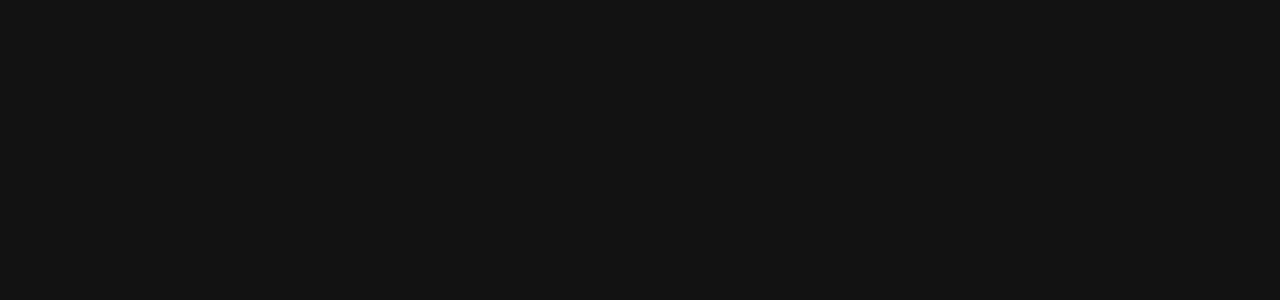
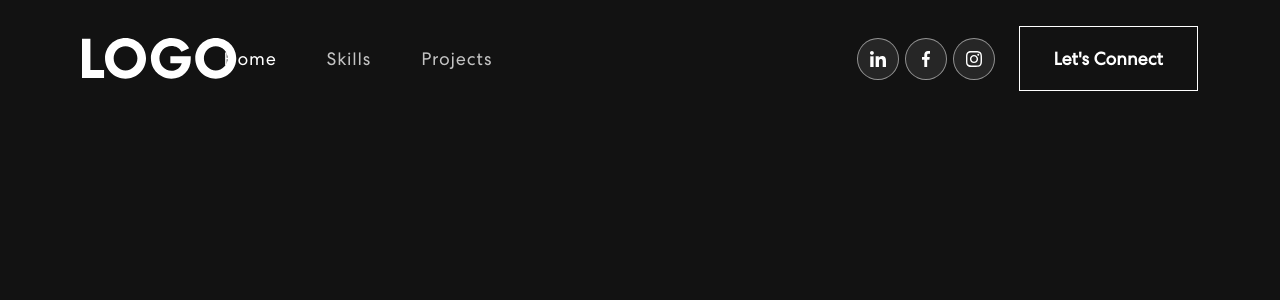
Before and after one commit to LateInGame/react-app, a React (Create React App) app: page / in a window 1280 px wide. Shown: the top 300 px of the page. Built offline with nearby package versions, Linux system fonts and the light colour scheme.

Commit message:
navbar working on localhost:3000

```diff
--- a/src/App.css
+++ b/src/App.css
@@ -82,3 +82,152 @@ h1, h2, h3, h4, h5, h6 {
     transform: rotate(360deg);
   }
 }
+
+/************ Navbar Css ************/
+nav.navbar {
+  padding: 18px 0;
+  position: fixed;
+  width: 100%;
+  top: 0;
+  z-index: 9999;
+  transition:  0.32s ease-in-out;
+}
+nav.navbar.scrolled {
+  padding: 0px 0;
+  background-color: #121212;
+}
+nav.navbar a.navbar-brand {
+    width: 9%;
+}
+nav.navbar .navbar-nav .nav-link.navbar-link {
+  font-weight: 400;
+  color: #fff !important;
+  letter-spacing: 0.8px;
+  padding: 0 25px;
+  font-size: 18px;
+  opacity: 0.75;
+}
+nav.navbar .navbar-nav a.nav-link.navbar-link:hover,
+nav.navbar .navbar-nav a.nav-link.navbar-link.active {
+    opacity: 1;
+}
+span.navbar-text {
+    display: flex;
+    align-items: center;
+}
+.social-icon {
+    display: inline-block;
+    margin-left: 14px;
+}
+.social-icon a {
+    width: 42px;
+    height: 42px;
+    background: rgba(217, 217, 217, 0.1);
+    display: inline-flex;
+    border-radius: 50%;
+    margin-right: 6px;
+    align-items: center;
+    justify-content: center;
+    line-height: 1;
+    border: 1px solid rgba(255, 255, 255, 0.5);
+}
+.social-icon a::before {
+    content: "";
+    width: 42px;
+    height: 42px;
+    position: absolute;
+    background-color: #ffffff;
+    border-radius: 50%;
+    transform: scale(0);
+	transition: 0.3s ease-in-out;
+}
+.social-icon a:hover::before {
+    transform: scale(1);
+}
+.social-icon a img {
+	width: 40%;
+	z-index: 1;
+	transition: 0.3s ease-in-out;
+}
+.social-icon a:hover img {
+	filter: brightness(0) saturate(100%) invert(0%) sepia(7%) saturate(98%) hue-rotate(346deg) brightness(95%) contrast(86%);
+}
+.navbar-text button {
+  font-weight: 700;
+  color: #fff;
+  border: 1px solid #fff;
+  padding: 18px 34px;
+  font-size: 18px;
+  margin-left: 18px;
+	position: relative;
+	background-color: transparent;
+	transition: 0.3s ease-in-out;
+}
+.navbar-text button span {
+  z-index: 1;
+}
+.navbar-text button::before {
+  content: "";
+  width: 0%;
+  height: 100%;
+  position: absolute;
+  background-color: #fff;
+  left: 0;
+  top: 0;
+  z-index: -1;
+  transition: 0.3s ease-in-out;
+}
+.navbar-text button:hover {
+  color: #121212;
+}
+.navbar-text button:hover::before {
+	content: "";
+	width: 100%;
+	height: 100%;
+	position: absolute;
+}
+nav.navbar .navbar-toggler:active,
+nav.navbar .navbar-toggler:focus {
+	outline: none;
+    box-shadow: none;
+}
+nav.navbar .navbar-toggler-icon {
+  width: 24px;
+  height: 17px;
+  background-image: none;
+  position: relative;
+  border-bottom: 2px solid #fff;
+  transition: all 300ms linear;
+  top: -2px;
+}
+nav.navbar .navbar-toggler-icon:focus {
+	border-bottom: 2px solid #fff;
+}
+nav.navbar .navbar-toggler-icon:after,
+nav.navbar .navbar-toggler-icon:before {
+	width: 24px;
+	position: absolute;
+	height: 2px;
+	background-color: #fff;
+	top: 0;
+	left: 0;
+	content: '';
+	z-index: 2;
+	transition: all 300ms linear;
+}
+nav.navbar .navbar-toggler-icon:after {
+	top: 8px;
+}
+nav.navbar .navbar-toggler[aria-expanded="true"] .navbar-toggler-icon:after {
+	transform: rotate(45deg);
+	background-color: #fff;
+	height: 2px;
+}
+nav.navbar .navbar-toggler[aria-expanded="true"] .navbar-toggler-icon:before {
+	transform: translateY(8px) rotate(-45deg);
+	background-color: #fff;
+	height: 2px;
+}
+nav.navbar .navbar-toggler[aria-expanded="true"] .navbar-toggler-icon {
+	border-color: transparent;
+}
--- a/src/App.js
+++ b/src/App.js
@@ -1,9 +1,11 @@
+import { NavBar } from './components/NavBar.js';
 import './App.css';
+import 'bootstrap/dist/css/bootstrap.min.css';
 
 function App() {
   return (
     <div className="App">
-
+      <NavBar />
     </div>
   );
 }
```
Also changed, not shown: src/components/NavBar.js (+6 -6 lines).
